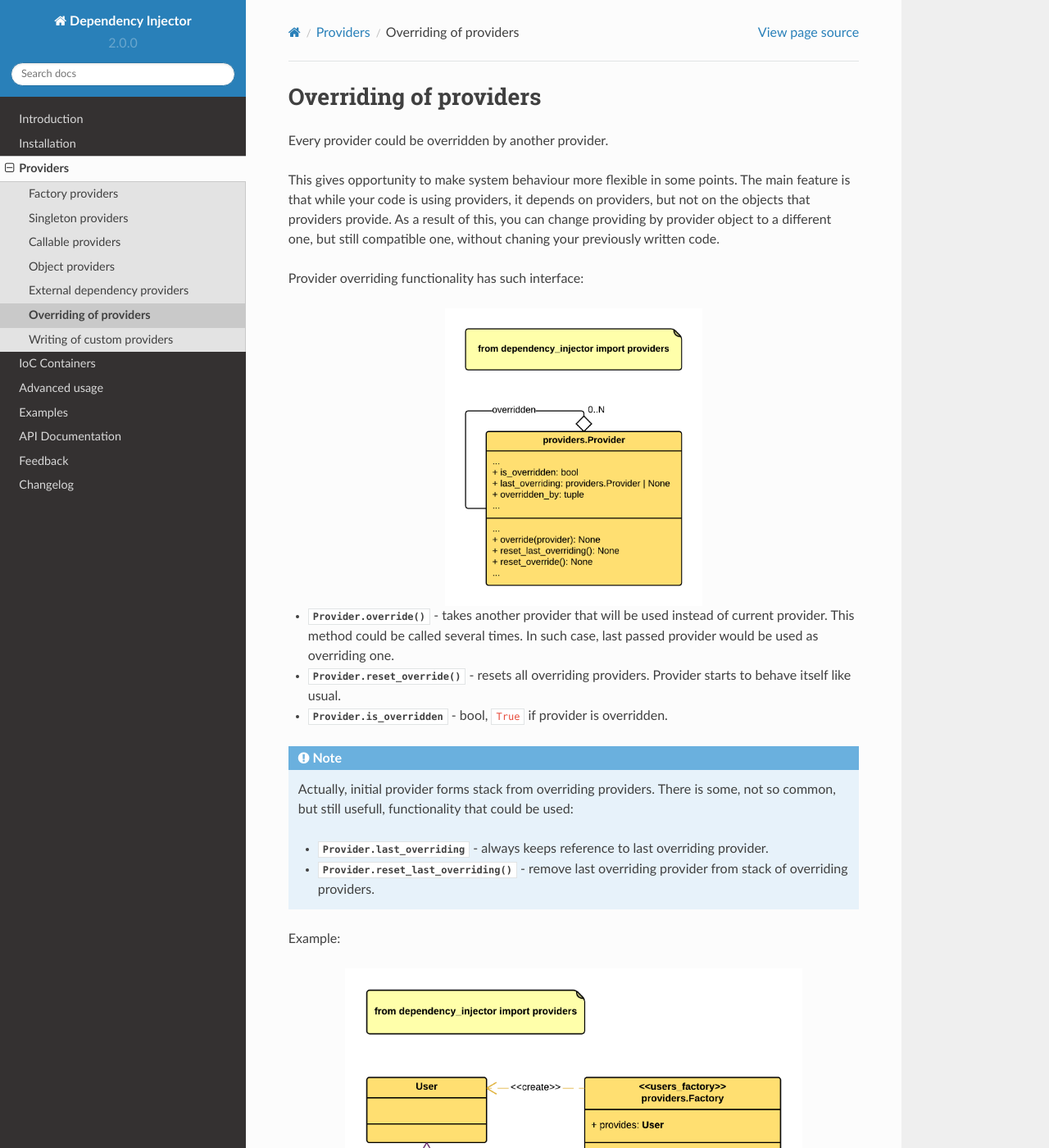
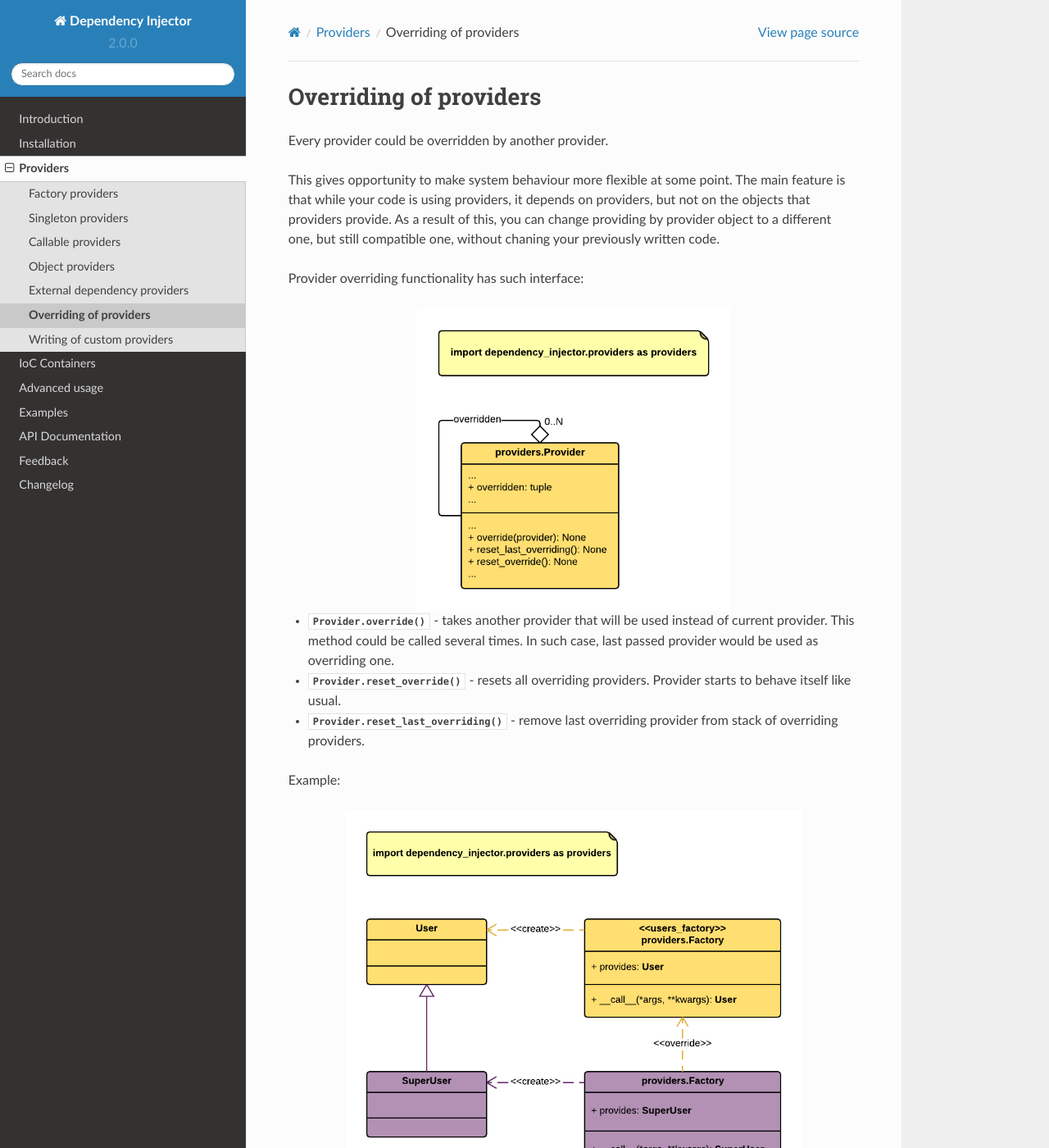
Before and after one commit to ets-labs/python-dependency-injector, a Sphinx documentation site: the page built from docs/providers/overriding.rst, in a window 1280 px wide and 1400 px high. Shown: the whole window at 82% size. Built offline with Sphinx 7.4.7 and the Read the Docs theme 2.0.0, drawn with Linux system fonts in a browser that asks for light colours.

Commit message:
Update provider overriding docs

```diff
--- a/docs/providers/overriding.rst
+++ b/docs/providers/overriding.rst
@@ -5,7 +5,7 @@ Overriding of providers
 
 Every provider could be overridden by another provider.
 
-This gives opportunity to make system behaviour more flexible in some points.
+This gives opportunity to make system behaviour more flexible at some point.
 The main feature is that while your code is using providers, it depends on
 providers, but not on the objects that providers provide. As a result of this,
 you can change providing by provider object to a different one, but still
@@ -14,7 +14,7 @@ compatible one, without chaning your previously written code.
 Provider overriding functionality has such interface:
 
 .. image:: /images/providers/provider_override.png
-    :width: 45%
+    :width: 55%
     :align: center
 
 + :py:meth:`Provider.override()` - takes another provider that will be used
@@ -22,17 +22,8 @@ Provider overriding functionality has such interface:
   In such case, last passed provider would be used as overriding one.
 + :py:meth:`Provider.reset_override()` - resets all overriding providers.
   Provider starts to behave itself like usual.
-+ :py:attr:`Provider.is_overridden` - bool, ``True`` if provider is overridden.
-
-.. note::
-
-   Actually, initial provider forms stack from overriding providers. There is
-   some, not so common, but still usefull, functionality that could be used:
-
-   + :py:attr:`Provider.last_overriding` - always keeps reference to last
-     overriding provider.
-   + :py:meth:`Provider.reset_last_overriding()` - remove last overriding
-     provider from stack of overriding providers.
++ :py:meth:`Provider.reset_last_overriding()` - remove last overriding
+  provider from stack of overriding providers.
 
 Example:
 
```
Also changed, not shown: docs/images/providers/overriding_simple.png, docs/images/providers/overriding_users_model.png, docs/images/providers/provider_override.png, 1 other file.
